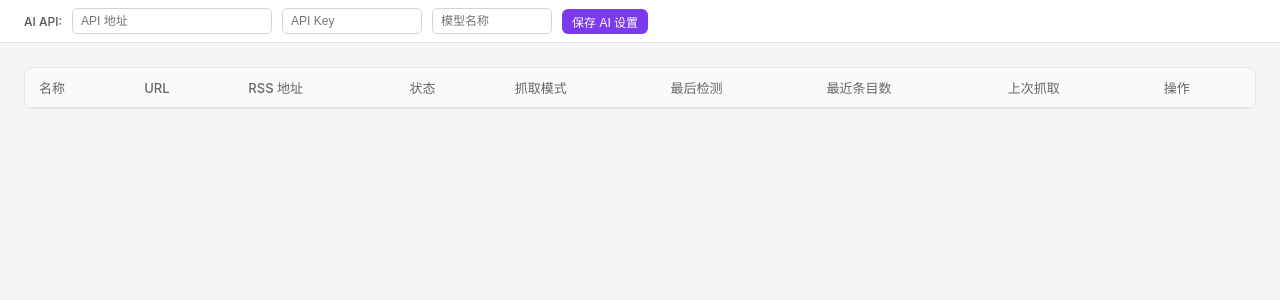
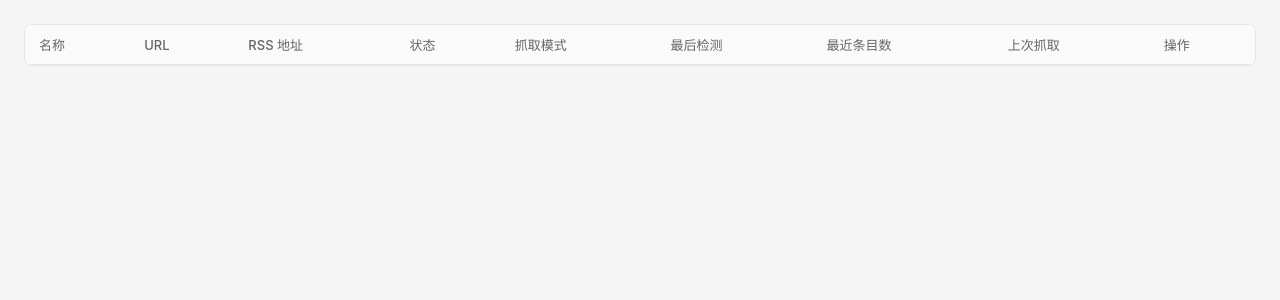
Before and after one commit to dadashoushou/monitor, a Python web app: template templates/index.html in a window 1280 px wide. Shown: the part 56-356 px from the top of the page. Run offline with Jinja, Linux system fonts and the light colour scheme; the template is opened without the code that fills it, so the values that code supplies are empty.

Commit message:
refactor: 移除页面 AI 设置栏，改为 config.json 配置

```diff
--- a/templates/index.html
+++ b/templates/index.html
@@ -84,10 +84,6 @@
   .data-dir-input.saved { border-color: #16a34a; }
   .data-dir-input.error { border-color: #ef4444; }
   .btn-ai { background: #7c3aed; color: #fff; }
-  .ai-bar { background: #fff; border-bottom: 1px solid #e5e5e5; padding: 8px 24px; display: flex; align-items: center; gap: 10px; font-size: 13px; }
-  .ai-bar label { color: #555; font-weight: 500; font-size: 12px; }
-  .ai-bar input { padding: 5px 8px; border: 1px solid #d4d4d4; border-radius: 5px; font-size: 12px; outline: none; }
-  .ai-bar input:focus { border-color: #7c3aed; }
   .selectors-preview { margin-top: 14px; padding: 10px; background: #f9fafb; border: 1px solid #e5e5e5; border-radius: 6px; font-size: 11px; font-family: monospace; white-space: pre-wrap; max-height: 160px; overflow-y: auto; display: none; }
   .selectors-preview.active { display: block; }
 </style>
@@ -108,15 +104,6 @@
   <input id="dataDirInput" class="data-dir-input" type="text" placeholder="数据目录（绝对路径，空=默认）" title="抓取结果 JSON 文件保存目录">
   <button class="btn btn-secondary" id="btnSaveDataDir">保存路径</button>
   <button class="btn btn-primary" onclick="openModal()">+ 添加网站</button>
-</div>
-
-<div class="ai-bar" id="aiBar">
-  <label>AI API:</label>
-  <input id="aiUrl" placeholder="API 地址" style="width:200px">
-  <input id="aiKey" type="password" placeholder="API Key" style="width:140px">
-  <input id="aiModel" placeholder="模型名称" style="width:120px">
-  <button class="btn btn-sm btn-ai" onclick="saveAiConfig()">保存 AI 设置</button>
-  <span id="aiStatus" style="font-size:11px;color:#999"></span>
 </div>
 
 <div class="main">
@@ -485,37 +472,6 @@ document.getElementById('btnCrawlAll').addEventListener('click', async () => {
   startCrawlPolling();
 });
 
-async function loadAiConfig() {
-  try {
-    const res = await fetch('/api/config/ai');
-    const cfg = await res.json();
-    document.getElementById('aiUrl').value = cfg.api_url || '';
-    document.getElementById('aiModel').value = cfg.model || '';
-    document.getElementById('aiKey').placeholder = cfg.api_key_masked || 'API Key';
-  } catch(e) {}
-}
-
-async function saveAiConfig() {
-  const btn = document.querySelector('#aiBar .btn-ai');
-  const status = document.getElementById('aiStatus');
-  btn.disabled = true;
-  const body = { api_url: document.getElementById('aiUrl').value.trim(), model: document.getElementById('aiModel').value.trim() };
-  const key = document.getElementById('aiKey').value.trim();
-  if (key) body.api_key = key;
-  const res = await fetch('/api/config/ai', { method: 'POST', headers: {'Content-Type':'application/json'}, body: JSON.stringify(body) });
-  btn.disabled = false;
-  if (res.ok) {
-    status.textContent = '已保存 ✓';
-    status.style.color = '#16a34a';
-    document.getElementById('aiKey').value = '';
-    loadAiConfig();
-  } else {
-    status.textContent = '保存失败';
-    status.style.color = '#ef4444';
-  }
-  setTimeout(() => { status.textContent = ''; }, 2000);
-}
-
 async function analyzeSite() {
   if (!editingId) return;
   await _doAnalyze(editingId);
@@ -562,7 +518,6 @@ async function _doAnalyze(siteId) {
 
 loadSitesWithCrawlInfo();
 initIntervalSelect();
-loadAiConfig();
 </script>
 </body>
 </html>
```
Also changed, not shown: app.py (+1 -30 lines).
